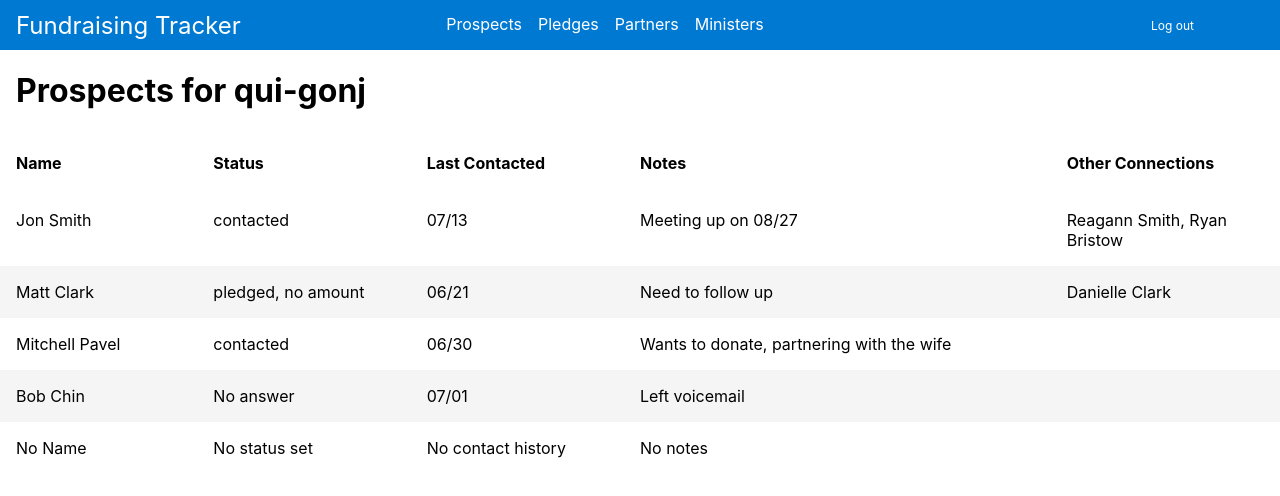
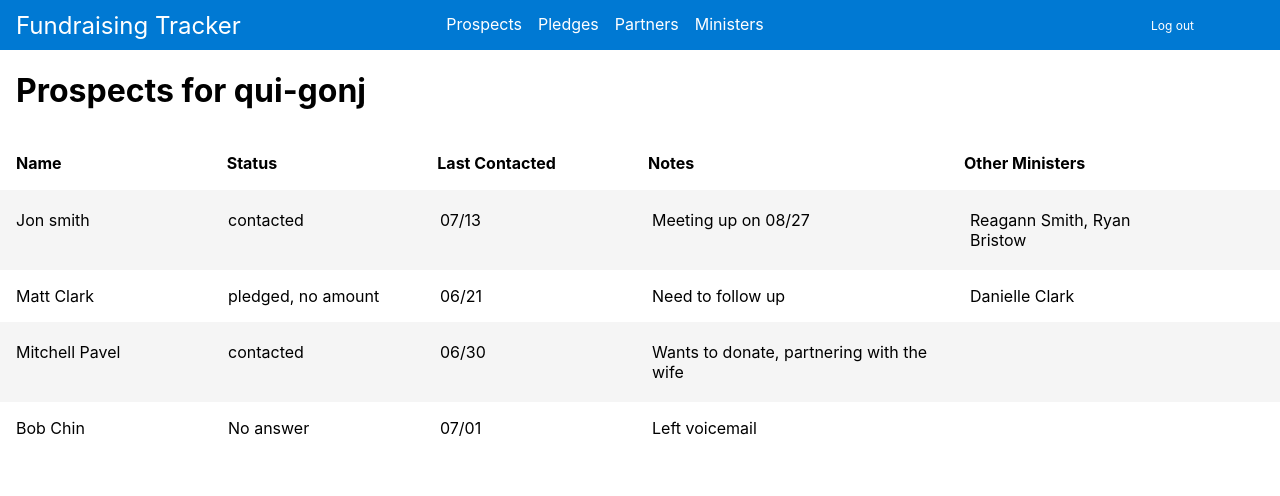
Before and after one commit to matthew-r-clark/drm, a Next.js app: page /qui-gonj/prospects in a window 1280 px wide. Shown: the top 496 px of the page. Built offline with nearby package versions, Linux system fonts and the light colour scheme.

Commit message:
Switched to MaterialUI Grid

```diff
--- a/src/components/MenuButtons.js
+++ b/src/components/MenuButtons.js
@@ -1,29 +1,25 @@
 import Link from 'next/link';
 import styled from '@emotion/styled';
-import {
-  Button,
-  List,
-  ListItem,
-} from '@material-ui/core';
+import { Button, List, ListItem } from '@material-ui/core';
 import Grid from './utils/Grid';
 import { DesktopOnly, MobileOnly } from './MediaQuery';
 import colors from '../styles/colors';
 
 const Logo = styled.div`
   grid-column: 1/6;
-font-size:1.5rem;
+  font-size: 1.5rem;
 `;
 
 const Menu = styled.div`
-grid-column-start:6;
+  grid-column-start: 6;
   display: grid;
   grid-template-columns: repeat(4, 1fr);
   gap: 1rem;
 `;
 
 const Profile = styled.div`
-grid-column:11/12;
-font-size: .75rem;
+  grid-column: 11/12;
+  font-size: 0.75rem;
   justify-self: end;
 `;
 
@@ -79,11 +75,9 @@ export default function MenuButtons({ toggleMenu }) {
         <MobileContainer>
           <List>
             {links.map((link) => (
-              <ListItem>
+              <ListItem key={link.href}>
                 <Link href={link.href}>
-                  <Button onClick={toggleMenu}>
-                    {link.text}
-                  </Button>
+                  <Button onClick={toggleMenu}>{link.text}</Button>
                 </Link>
               </ListItem>
             ))}
@@ -93,21 +87,21 @@ export default function MenuButtons({ toggleMenu }) {
       {/* Desktop Menu */}
       <DesktopOnly>
         <Container>
-          <Grid style={{ alignItems: 'center', height: '50px' }} cols={12} rows={1}>
-            <Logo>
-              Fundraising Tracker
-            </Logo>
+          <Grid
+            style={{ alignItems: 'center', height: '50px' }}
+            cols={12}
+            rows={1}
+          >
+            <Logo>Fundraising Tracker</Logo>
             <Menu>
               {links.map((link) => (
-                <Link href={link.href}>
+                <Link key={link.href} href={link.href}>
                   {link.text}
                 </Link>
               ))}
             </Menu>
             <Profile>
-              <Link href="/">
-                Log out
-              </Link>
+              <Link href="/">Log out</Link>
             </Profile>
           </Grid>
         </Container>
--- a/src/pages/[userId]/prospects.js
+++ b/src/pages/[userId]/prospects.js
@@ -1,65 +1,32 @@
 import { useRouter } from 'next/router';
 import styled from '@emotion/styled';
 import {
-  pipe, join, prop, propOr, pathOr,
+  pipe, join, length, path, prop,
 } from 'ramda';
-import Grid from '../../components/utils/Grid';
+import Grid from '@material-ui/core/Grid';
 import { DesktopOnly, MobileOnly } from '../../components/MediaQuery';
 
 export default function Prospects() {
   const router = useRouter();
   const { userId } = router.query;
-  // Setting up Ramda functions to catch any missing data from the database
-  const getNames = pathOr('No Name', ['names', '0']);
-  const getStatus = propOr('No status set', 'status');
-  const getLastContacted = propOr('No contact history', 'last_contacted');
-  const getNotes = pathOr('No notes', ['notes', '0']);
-  const joinOthers = pipe(
-    prop('others'),
-    join(', '),
-  );
-  // Base container for the CSS of this page
+  const joinOtherMinisters = pipe(prop('other_ministers'), join(', '));
   const Container = styled.div`
     h1 {
       margin-left: 1rem;
     }
 
     .columns {
-    margin-left: -1rem;
       padding-left: 1rem;
     }
 
-  .name-col {
-    grid-column: 1/ span 2;
-    padding-left: 1rem;
-
-  }
-
-  .status-col {
-    grid-column: 3/ span 2;
-  }
-
-  .contact-col {
-    grid-column: 5/ span 2;
-  }
-
-  .notes-col {
-    grid-column: 7/ span 4;
-  }
-
-  .connections-col {
-    grid-column: 11/ span 2;
-  }
-
-  .striped:nth-child(2n) {
-    background: #F5F5F5;
-
+    .striped:nth-of-type(2n) {
+      background: #f5f5f5;
     }
 
     .numbers {
       display: block;
-    width: 15px;
-    height: 15px;
+      width: 25px;
+      height: 25px;
       text-align: center;
       background-color: red;
       color: white;
@@ -67,42 +34,28 @@ export default function Prospects() {
       margin: 0 auto;
     }
 
-  @media (max-width: 800px){
-    font-size: .7rem;
+    @media (max-width: 960px) {
       text-align: center;
 
       h1 {
         margin-left: 0;
       }
 
-    .name-col{
-      margin-left: -1rem;
-      grid-column: 1/ span 3;
-    }
-
-    .status-col {
-      grid-column: 4/ span 2;
-    }
-
-    .contact-col {
-      grid-column: 6/ span 4;
-    }
-
-    .connections-col {
-      grid-column: 10/ span 3;
+      .columns {
+        padding: 0;
       }
     }
   `;
-  // Testing data (Will be replaced with real data from the database)
+
   const prospects = [
     {
       id: 1,
-      names: ['Jon Smith'],
+      names: ['Jon smith'],
       preferred_name: null,
       status: 'contacted',
       last_contacted: '07/13',
       notes: ['Meeting up on 08/27', 'Left a voicemail', 'Emailed'],
-      others: ['Reagann Smith', 'Ryan Bristow'],
+      other_ministers: ['Reagann Smith', 'Ryan Bristow'],
     },
     {
       id: 2,
@@ -111,7 +64,7 @@ export default function Prospects() {
       status: 'pledged, no amount',
       last_contacted: '06/21',
       notes: ['Need to follow up'],
-      others: ['Danielle Clark'],
+      other_ministers: ['Danielle Clark'],
     },
     {
       id: 3,
@@ -120,7 +73,7 @@ export default function Prospects() {
       status: 'contacted',
       last_contacted: '06/30',
       notes: ['Wants to donate, partnering with the wife'],
-      others: [],
+      other_ministers: [],
     },
     {
       id: 4,
@@ -129,49 +82,65 @@ export default function Prospects() {
       status: 'No answer',
       last_contacted: '07/01',
       notes: ['Left voicemail', 'Attempted contact; No response.'],
-      others: [],
-    },
-    {
-      id: 5,
-      names: null,
-      preferred_name: null,
-      status: null,
-      last_contacted: null,
-      notes: null,
-      others: [],
+      other_ministers: [],
     },
   ];
 
   return (
     <Container>
       <h1>Prospects for {userId}</h1>
-      <Grid className="columns" cols={12}>
-        <h4 className="name-col">Name</h4>
-        <h4 className="status-col">Status</h4>
-        <h4 className="contact-col">Last Contacted</h4>
+      <Grid container spacing={0} className="columns">
+        <Grid item md={2} xs={3}>
+          <h4>Name</h4>
+        </Grid>
+        <Grid item md={2} xs={3}>
+          <h4>Status</h4>
+        </Grid>
+        <Grid item md={2} xs={3}>
+          <h4>Last Contacted</h4>
+        </Grid>
         <DesktopOnly>
-          <h4 className="notes-col">Notes</h4>
+          <Grid item md={3}>
+            <h4>Notes</h4>
+          </Grid>
         </DesktopOnly>
-        <h4 className="connections-col">Other Connections</h4>
+        <Grid item md={3} xs={3}>
+          <h4>Other Ministers</h4>
         </Grid>
-
+      </Grid>
       {prospects.map((prospect) => (
-
-        <Grid className="striped columns" key={prospect.id} cols={12}>
-          <p className="name-col">{getNames(prospect)}</p>
-          <p className="status-col">{getStatus(prospect)}</p>
-          <p className="contact-col">{getLastContacted(prospect)}</p>
+        <Grid
+          container
+          spacing={1}
+          key={prospect.id}
+          className="striped columns"
+        >
+          <Grid item md={2} xs={3}>
+            <p>{path(['names', '0'], prospect)}</p>
+          </Grid>
+          <Grid item md={2} xs={3}>
+            <p>{prop('status', prospect)}</p>
+          </Grid>
+          <Grid item md={2} xs={3}>
+            <p>{prop('last_contacted', prospect)}</p>
+          </Grid>
           <DesktopOnly>
-            <p className="notes-col">{getNotes(prospect)}</p>
+            <Grid item md={3}>
+              <p>{path(['notes', '0'], prospect)}</p>
+            </Grid>
           </DesktopOnly>
-          <p className="connections-col">
+          <Grid item md={2} xs={3}>
+            <p>
               <DesktopOnly>
-              <span>
-                {joinOthers(prospect)}
+                <span>{joinOtherMinisters(prospect)}</span>
+              </DesktopOnly>
+              <MobileOnly>
+                <span className="numbers">
+                  {pipe(prop('other_ministers'), length)(prospect)}
                 </span>
-            </DesktopOnly>
-            <MobileOnly><span className="numbers">{prospect.others.length}</span></MobileOnly>
+              </MobileOnly>
             </p>
+          </Grid>
         </Grid>
       ))}
     </Container>
```
Lines whose indentation alone changed are shown as unchanged.
